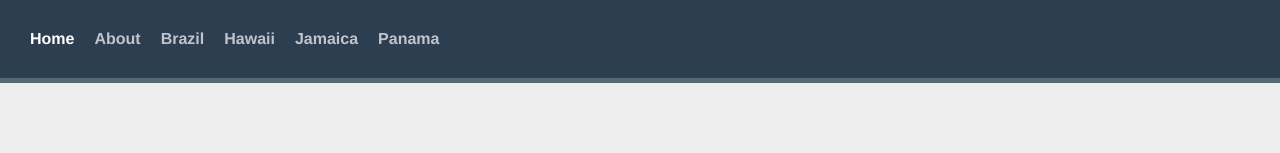
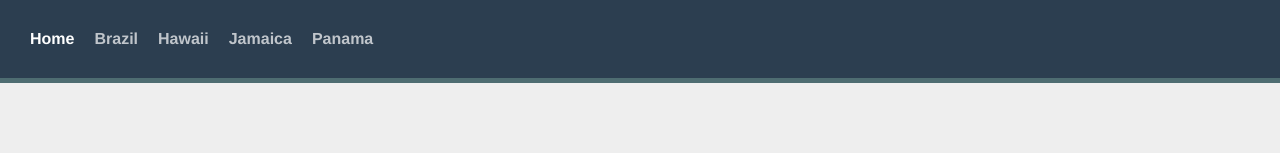
Before and after one commit to kiraGit67/vue-school-travel-app, a Vue app: page / in a window 1280 px wide. Shown: the top 153 px of the page. Built offline with nearby package versions, Linux system fonts and the light colour scheme.

Commit message:
removes router-link to "/about"

```diff
--- a/src/App.vue
+++ b/src/App.vue
@@ -1,7 +1,6 @@
 <template>
   <div id="nav">
     <router-link to="/">Home</router-link>
-    <router-link to="/about">About</router-link>
     <router-link to="/brazil">Brazil</router-link>
     <router-link to="/hawaii">Hawaii</router-link>
     <router-link to="/jamaica">Jamaica</router-link>
```
